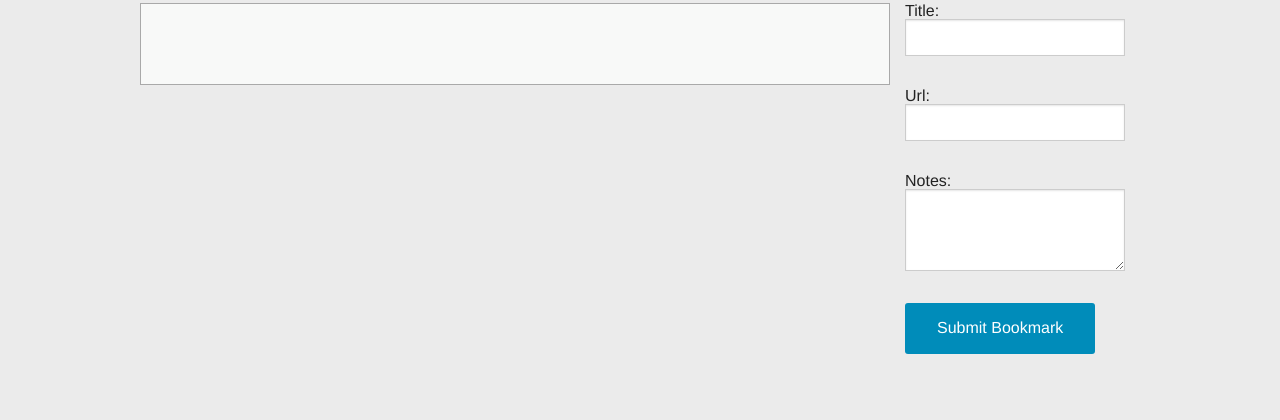
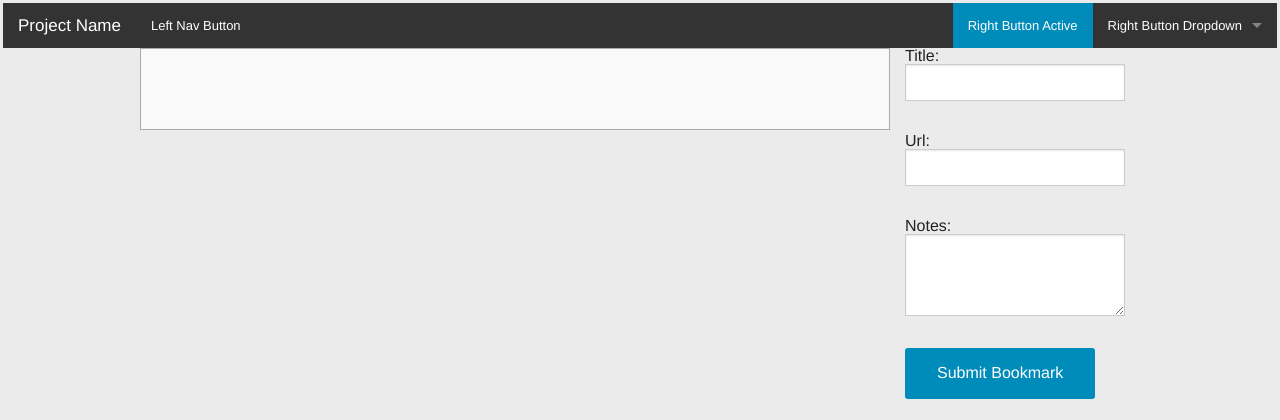
Before and after one commit to bpweiss/bookmarker, a PHP site: page /inbox.php in a window 1280 px wide. Shown: the top 420 px of the page. Run offline with PHP 8.4, Linux system fonts and the light colour scheme; data that the repository does not hold is empty; some libraries are stand-ins or nearby versions.

Commit message:
Added top navigaition bar include

```diff
--- a/header.php
+++ b/header.php
@@ -14,5 +14,6 @@ echo '
 
 include('connectdb.php');
 
+include 'navigation.php';
 
 ?>
--- /dev/null
+++ b/navigation.php
@@ -0,0 +1,28 @@
+<nav class="top-bar" data-topbar role="navigation">
+  <ul class="title-area">
+    <li class="name">
+      <h1><a href="#">Project Name</a></h1>
+    </li>
+     <!-- Remove the class "menu-icon" to get rid of menu icon. Take out "Menu" to just have icon alone -->
+    <li class="toggle-topbar menu-icon"><a href="#"><span>Menu</span></a></li>
+  </ul>
+
+  <section class="top-bar-section">
+    <!-- Right Nav Section -->
+    <ul class="right">
+      <li class="active"><a href="#">Right Button Active</a></li>
+      <li class="has-dropdown">
+        <a href="#">Right Button Dropdown</a>
+        <ul class="dropdown">
+          <li><a href="#">First link in dropdown</a></li>
+          <li class="active"><a href="#">Active link in dropdown</a></li>
+        </ul>
+      </li>
+    </ul>
+
+    <!-- Left Nav Section -->
+    <ul class="left">
+      <li><a href="#">Left Nav Button</a></li>
+    </ul>
+  </section>
+</nav>
```
